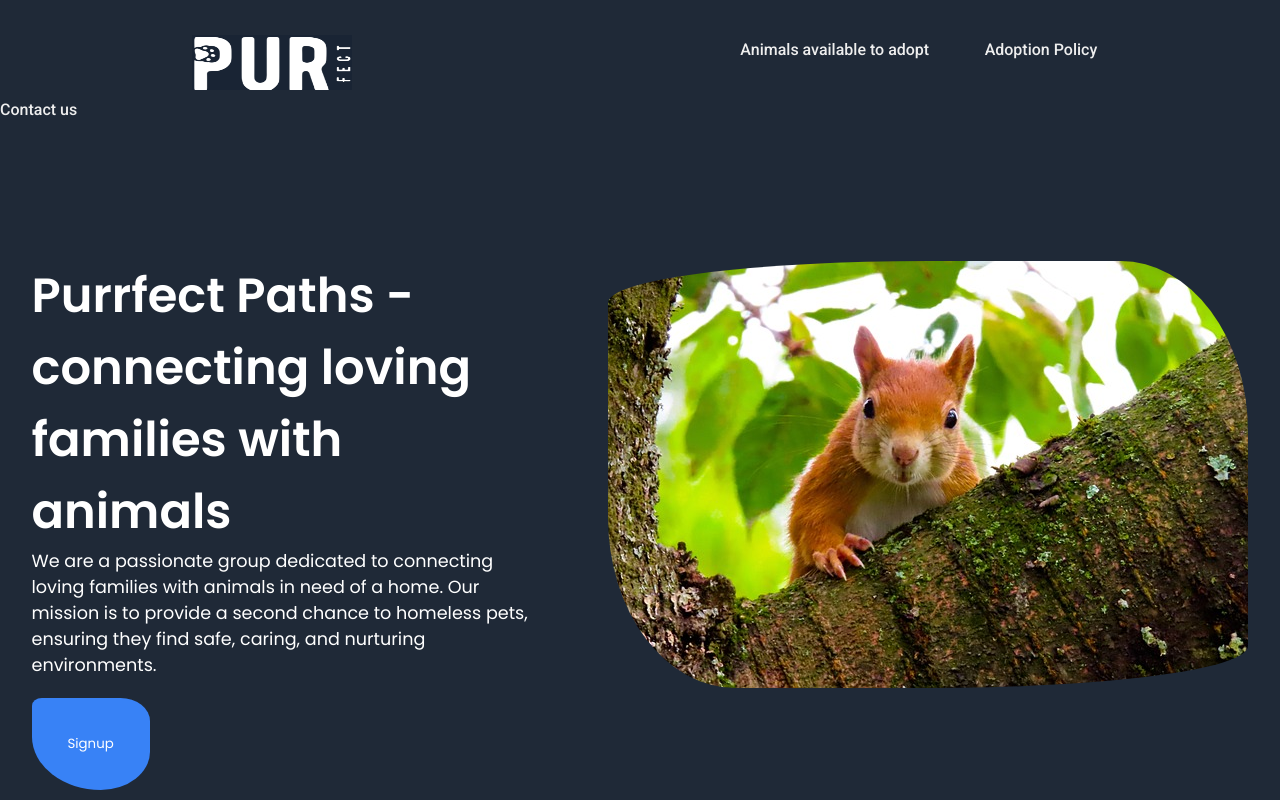
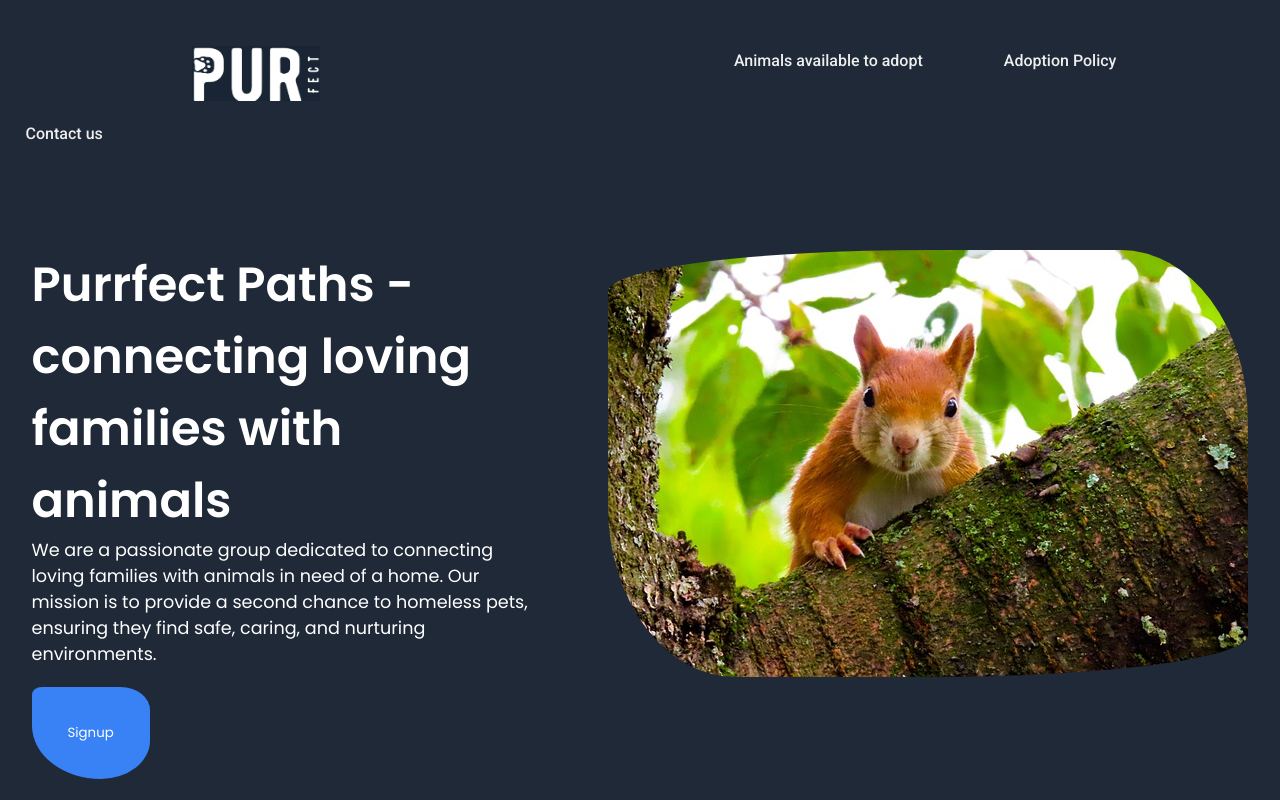
Before and after one commit to RashikaJain/Purr-fect-Adoption-Site, a plain HTML site: page index.html in a window 1280 px wide. Shown: the top 800 px of the page. Drawn offline with nearby package versions, Linux system fonts and the light colour scheme.

Commit message:
Add the header space

```diff
--- a/css-files/mainstyle.css
+++ b/css-files/mainstyle.css
@@ -25,7 +25,7 @@ body
 
 .headerclass li img
 {
-    width : 10rem;
+    width : 8rem;
     height :55px ;
     position : relative;
     top : 35px;
@@ -39,11 +39,9 @@ body
     text-decoration : none;
     font-weight :500 ;
     display : inline-block  ;
-    margin : 0 34% 0 13% ;
     font-family: "Roboto", serif;
-    margin : 0 4% 3% 0 ;
+    margin : 4% 4% 0 2% ;
 }
-
 
 .headerclass li a:hover
 {
--- a/index.html
+++ b/index.html
@@ -26,14 +26,12 @@
 </head>
 <body>
       <section class="section-1">
-
         <ul class="headerclass">
           <li><img src="./images/cutmypic.png"  alt="logo"></li>
           <li><a href="#">Animals available to adopt</a> </li>
           <li><a href="#faq">Adoption Policy</a> </li>
           <li><a href="#footer-sec">Contact us</a> </li>
         </ul>
-
         <div class="who-are-we">
             <div>
                 <h3>Purrfect Paths - connecting loving families with animals</h3>
@@ -48,7 +46,7 @@
          </div>
     </section>
 
-    <section class="section-2">
+    <section class="section-2" id="animals">
         <h3>Meet Your Future Best Friend </h3>
         <div class="shelter-details">
               <div class="animals-avail">
```
Lines whose indentation alone changed are shown as unchanged.
